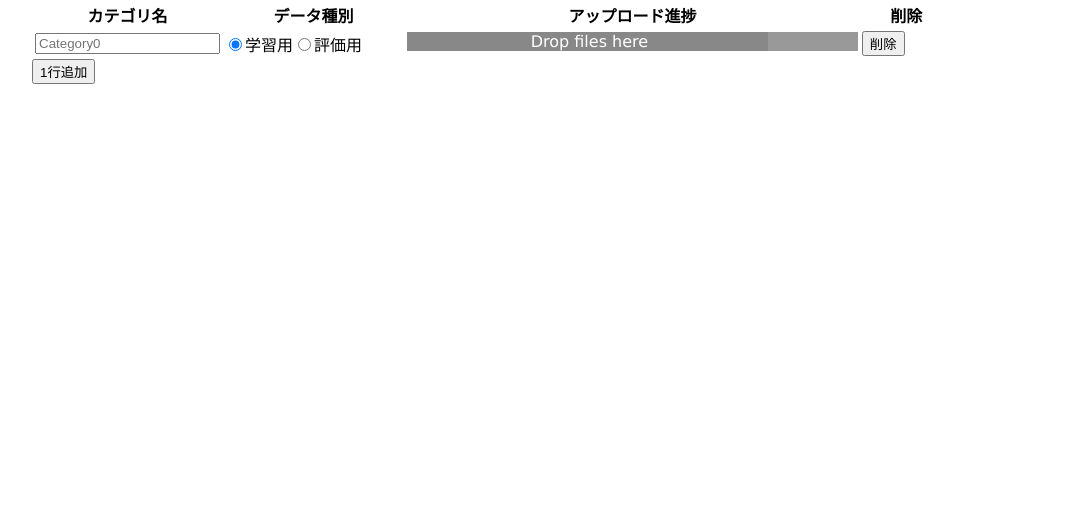
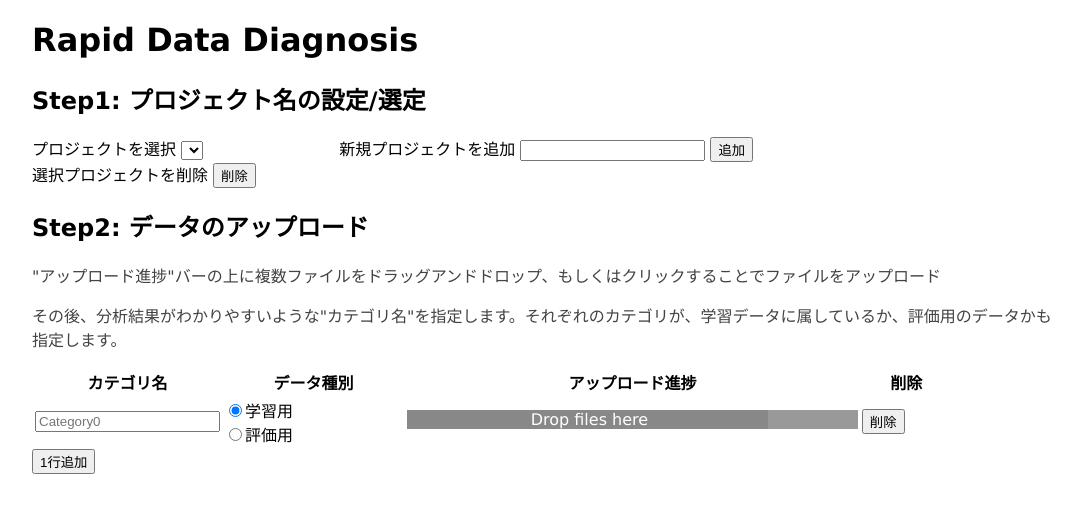
Before and after one commit to ysasaki6023/RapidDiag, a Flask app: page / in a window 1280 px wide. Shown: the top 513 px of the page, without its empty margins (96-1177 px from the left). Run offline with Flask 2, Linux system fonts and the light colour scheme; data that the repository does not hold is empty; some libraries are stand-ins or nearby versions.

Commit message:
とりあえず、プロジェクト追加系は完成

```diff
--- a/server.py
+++ b/server.py
@@ -50,7 +50,7 @@ rds.set_model(model_type="mobilenet",model_layer="last")
 @app.route('/')
 def index():
     # TODO: ログイン対応
-    return render_template('index.html', user_name="test user")
+    return render_template('index.html', user_name="test user", css_url = url_for('static', filename='style.css'))
 
 def generate_CategoryDB_name(user_name,project_name):
     CategoryDB_name  = user_name.replace(" ","_").replace("/","_").replace(".","_")
@@ -78,9 +78,9 @@ def show_project():
 @app.route('/new_project',methods=["POST"])
 def new_project():
     try:
-        project_name = request.args.get('project_name', type=str)
+        project_name = request.json["project_name"]
     except:
-        return jsonify({"status":"existed"})
+        return jsonify({"status":"failed"})
 
     user_name = "test user" # TODO: sessionができたら、これもログイン名に直す
     CategoryDB_name = generate_CategoryDB_name(user_name,project_name)
@@ -93,8 +93,17 @@ def new_project():
     if not len(cur.fetchall())==0:
         return jsonify({"status":"existed"})
 
+    # ProjectDBに記録
     cur.execute("INSERT into ProjectDB values (?,?,?)",
                 (user_name,project_name,CategoryDB_name))
+    con.commit()
+
+    # CategoryDB__XXを作成
+    cur.execute("create table IF NOT EXISTS CategoryDB__{} (category_id integer primary key, category_name text, category_type text)".format(CategoryDB_name))
+    con.commit()
+
+    # DataDB__XXを作成
+    cur.execute("create table IF NOT EXISTS DataDB__{} (category_id integer, filename text, feature arr)".format(CategoryDB_name))
     con.commit()
 
     return jsonify({"status":"success"})
@@ -102,7 +111,7 @@ def new_project():
 @app.route('/del_project',methods=["POST"])
 def del_project():
     try:
-        project_name = request.args.get('project_name', type=str)
+        project_name = request.json["project_name"]
     except:
         return jsonify({"status":"existed"})
 
@@ -111,15 +120,32 @@ def del_project():
 
     con = sqlite3.connect(DBFilePath)
     cur = con.cursor()
-    # 存在確認
+
+    ################
+    # ProjectDBから削除
     cur.execute("SELECT * from ProjectDB where CategoryDB_name=?",
                 (CategoryDB_name,))
-    if len(cur.fetchall())==0:
-        return jsonify({"status":"not existed"})
+    if len(cur.fetchall())>0:
+        cur.execute("DELETE from ProjectDB where CategoryDB_name=?",
+                    (CategoryDB_name,))
+        con.commit()
 
-    cur.execute("DELETE from ProjectDB where CategoryDB_name=?",
-                (CategoryDB_name,))
-    con.commit()
+    ################
+    # CategoryDB__XX, DataDB__XXを削除
+    try:
+        cur.execute("DROP TABLE CategoryDB_name=?",
+                    (CategoryDB_name,))
+        con.commit()
+    except:
+        pass
+    ##
+    try:
+        cur.execute("DROP TABLE DataDB_name=?",
+                    (CategoryDB_name,))
+        con.commit()
+    except:
+        pass
+
     return jsonify({"status":"success"})
 
 #################################################################################
@@ -138,11 +164,27 @@ def upload(project_name,category_id):
     CategoryDB_name = generate_CategoryDB_name(user_name,project_name)
     con = sqlite3.connect(DBFilePath, detect_types=sqlite3.PARSE_DECLTYPES)
     cur = con.cursor()
-    cur.execute("create table IF NOT EXISTS DataDB__{} (category_id integer, filename text, feature arr)".format(CategoryDB_name))
-    con.commit()
 
     cur.execute("INSERT into DataDB__{} values (?,?,?)".format(CategoryDB_name),
                 (category_id,img_filename, feature))
+    con.commit()
+
+    return jsonify({"status":"success"})
+
+@app.route('/add_category',methods=["POST"])
+def add_category():
+    user_name = "test user" # TODO: sessionができたら、これもログイン名に直す
+    try:
+        project_name = request.json["project_name"]
+    except:
+        return jsonify({"status":"fail"})
+
+    # DBを更新
+    CategoryDB_name = generate_CategoryDB_name(user_name,project_name)
+    con = sqlite3.connect(DBFilePath)
+    cur = con.cursor()
+    cur.execute("INSERT OR REPLACE into CategoryDB__{} values (?,?,?)".format(CategoryDB_name),
+                (category_id, category_name, category_type))
     con.commit()
 
     return jsonify({"status":"success"})
@@ -163,9 +205,8 @@ def change_category():
     CategoryDB_name = generate_CategoryDB_name(user_name,project_name)
     con = sqlite3.connect(DBFilePath)
     cur = con.cursor()
-    cur.execute("create table IF NOT EXISTS CategoryDB__{} (category_id integer primary key, category_name text, category_type text)".format(CategoryDB_name))
-    con.commit()
 
+    # TODO:Updateのみに修正
     cur.execute("INSERT OR REPLACE into CategoryDB__{} values (?,?,?)".format(CategoryDB_name),
                 (category_id, category_name, category_type))
     con.commit()
@@ -189,8 +230,15 @@ def get_category():
         cur.execute("SELECT * from CategoryDB__{}".format(CategoryDB_name))
         res = {"count":0,"items":[]}
         for line in cur:
+            items_uploaded = 0
+            try:
+                cur.execute("SELECT COUNT (*) FROM DataDB__{} WHERE category_id=?".format(CategoryDB_name),
+                            (category_id,))
+                items_uploaded = len(cur.fetchall())
+            except:
+                pass
             res["count"] += 1
-            res["items"].append({"category_id":line[0],"category_name":line[1],"category_type":line[2]})
+            res["items"].append({"category_id":line[0],"category_name":line[1],"category_type":line[2],"items_uploaded":items_uploaded})
         return jsonify(res)
     except:
         res = {"count":0,"items":[]}
--- a/static/style.css
+++ b/static/style.css
@@ -4,9 +4,14 @@ body {
   margin: 0 auto;
 }
 p {
-  color:#BEAF71;
-  font-size:200%;
+  color:#424242;
 }
+
+.project_selection {
+  width:30%;
+  float:left;
+}
+
 
 .w3-container:after, .w3-container:before {
     content:"";
--- a/templates/index.html
+++ b/templates/index.html
@@ -4,27 +4,78 @@
 
       <title>{{ user_name }}</title>
 
-    <link rel="stylesheet" href="static/style.css"/>
+    <link rel="stylesheet" href={{css_url}}/>
 
     <script type="text/javascript" src="http://ajax.googleapis.com/ajax/libs/jquery/1.7.2/jquery.min.js"></script>
     <script>
-        var getBase64 = function(file) {
-            if (!file) return;
-            var reader = new FileReader();
-            reader.readAsDataURL(file);
-            reader.onload = function () {
-                console.log(reader.result);
-            };
-            reader.onerror = function (error) {
-                console.log('Error: ', error);
-            };
-        }
-        $(function() {
+        /////////////////////////////////////////////////////////////////////
+        // プロジェクト系の設定
+
+        $(window).load(function () {
+
+            // 全体の更新
+            var update_view = function(){
+                $("#project_name_new").val("");
+                $.post("/show_project",function(data){
+                    $("#project_select_list").html("");
+                    for(var i=data.project_name.length-1;i>=0;i--){
+                        $("#project_select_list").append("<option value="+data.project_name[i]+">"+data.project_name[i]+"</option>");
+                    }
+                });
+                // TODO: カテゴリの更新
+            }
+
+            // 初回の画面更新
+            update_view();
+
+            // プロジェクトの追加
+            $("#project_add").on("click",function()
+                {
+                    var project_name = $("#project_name_new").val();
+                    if(project_name=="")
+                    {
+                        alert("プロジェクト名未入力");
+                    }
+                    else
+                    {
+                        $.ajax({
+                            url:"/new_project",
+                            type:"POST",
+                            contentType: "application/json; charset=utf-8",
+                            data:JSON.stringify({"project_name":project_name})
+                        }).then(function(){
+                            update_view();
+
+                        });
+                    }
+                });
+
+            // プロジェクトの削除
+            $("#project_del").on("click",function()
+                {
+                    var project_name = $("#project_select_list").val();
+                    {
+                        $.ajax({
+                            url:"/del_project",
+                            type:"POST",
+                            contentType: "application/json; charset=utf-8",
+                            data:JSON.stringify({"project_name":project_name})
+                        }).then(function(){
+                            update_view();
+                        });
+                    }
+                });
+            });
+
+        /////////////////////////////////////////////////////////////////////
+        // データの読み込み・カテゴリ修正に関する設定
+        $(function () {
 
             var category_index_total = 0;
 
             // 行を追加ボタン
             $('#addRow').on('click', function() {
+                // カテゴリ番号を取得する。これは、今出ているものの最大のものを使う
                 $('#dataTable tbody').append(
                     '<tr>'+
                         '<td width=20%>'+
@@ -35,6 +86,7 @@
                         '<td width=20%>'+
                             '<form class="well form-inline" category_index="'+category_index_total+'">'+
                                 '<input type="radio" name="train_or_test" value="train" checked="checked">学習用'+
+                    '<br>'+
                                 '<input type="radio" name="train_or_test" value="test">評価用'+
                             '</form>'+
                         '</td>'+
@@ -58,7 +110,10 @@
 
             // 削除ボタンの実装
             $('tbody').on("click",'.del-line',function(){
+                // 画面から削除する
                 $(this).closest("tr").remove();
+
+                // TODO: サーバーからも削除する
             });
 
 
@@ -90,18 +145,11 @@
                     type: 'POST',
                     data: fd,
                     processData: false,
-                    contentType: false,
-                    xhr : function(){
-                        var XHR = $.ajaxSettings.xhr();
-                        XHR.upload.addEventListener('progress',function(e){
-                            var progre = parseInt(e.loaded/e.total * 100);
-                            $('.drag-area[category_index="'+category_idx+'"]').find('.w3-container').attr("style","width:"+progre+"%").text(progre+"%");
-                        });
-                        return XHR;
-                    }
+                    contentType: false
 
-
-                }).done(function(data) {
+                }).success(function(data) {
+                  var progre = 100;//parseInt(e.loaded/e.total * 100);
+                  $('.drag-area[category_index="'+category_idx+'"]').find('.w3-container').attr("style","width:"+progre+"%").text(progre+"%");
                     console.log(data);
 
                 }).fail(function(data) {
@@ -164,16 +212,49 @@
                     return false;
                     }
                 });
+        });
 
-        });
+
+
     </script>
 
   </head>
 
   <body>
     <!-- ヘッダ -->
+    <h1> Rapid Data Diagnosis</h1>
+
+    <!-- プロジェクトの選定を行う -->
+    <h2> Step1: プロジェクト名の設定/選定</h2>
+
+    <div class="project_selection">
+        プロジェクトを選択
+        <select id="project_select_list">
+        </select>
+    </div>
+    <div class="project_add_and_del">
+        新規プロジェクトを追加
+        <input id="project_name_new">
+        </input>
+        <button id="project_add">
+            追加
+        </button>
+        <br>
+        選択プロジェクトを削除
+        <button id="project_del" class="button_red">
+            削除
+        </button>
+    </div>
 
     <!-- データ送信を行う -->
+    <h2> Step2: データのアップロード </h2>
+    <p>
+    "アップロード進捗"バーの上に複数ファイルをドラッグアンドドロップ、もしくはクリックすることでファイルをアップロード
+    </p>
+
+    <p>
+    その後、分析結果がわかりやすいような"カテゴリ名"を指定します。それぞれのカテゴリが、学習データに属しているか、評価用のデータかも指定します。
+    </p>
 
     <table id="dataTable" width=90%>
         <thead>
```
